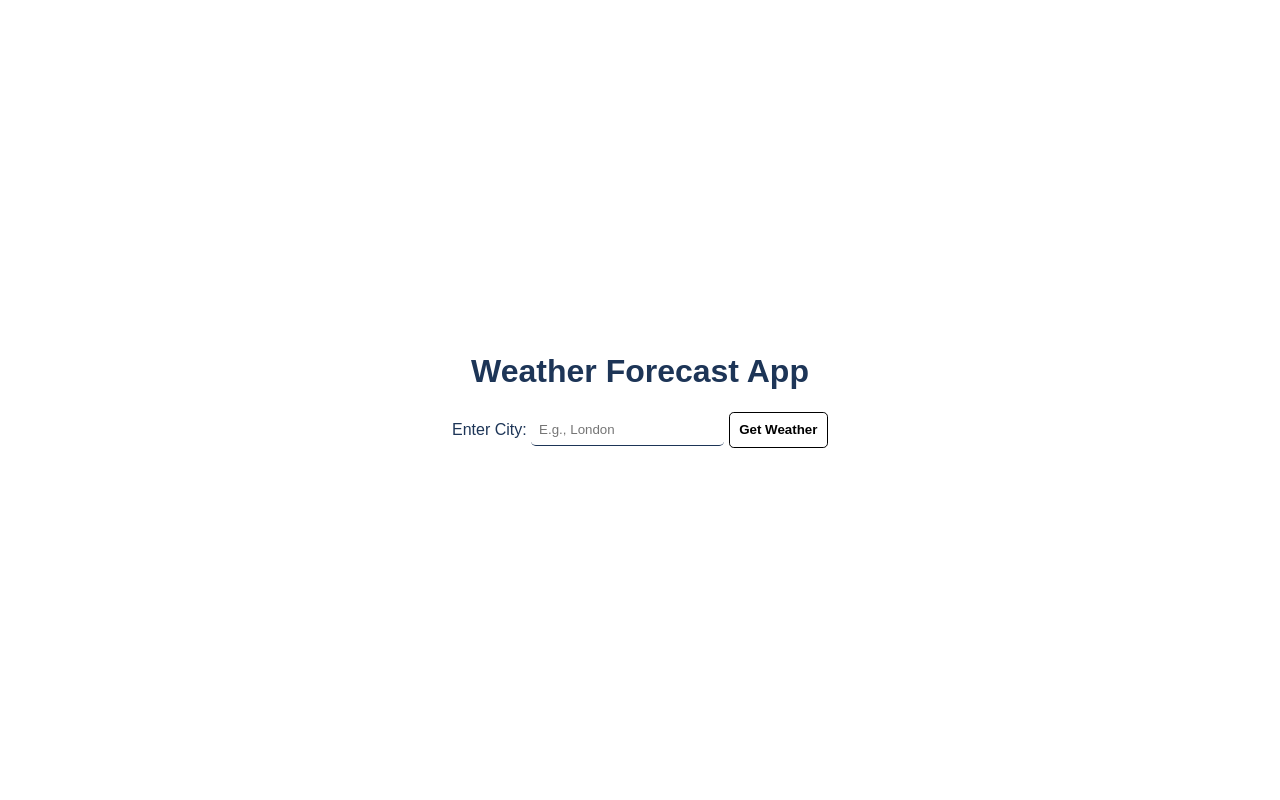
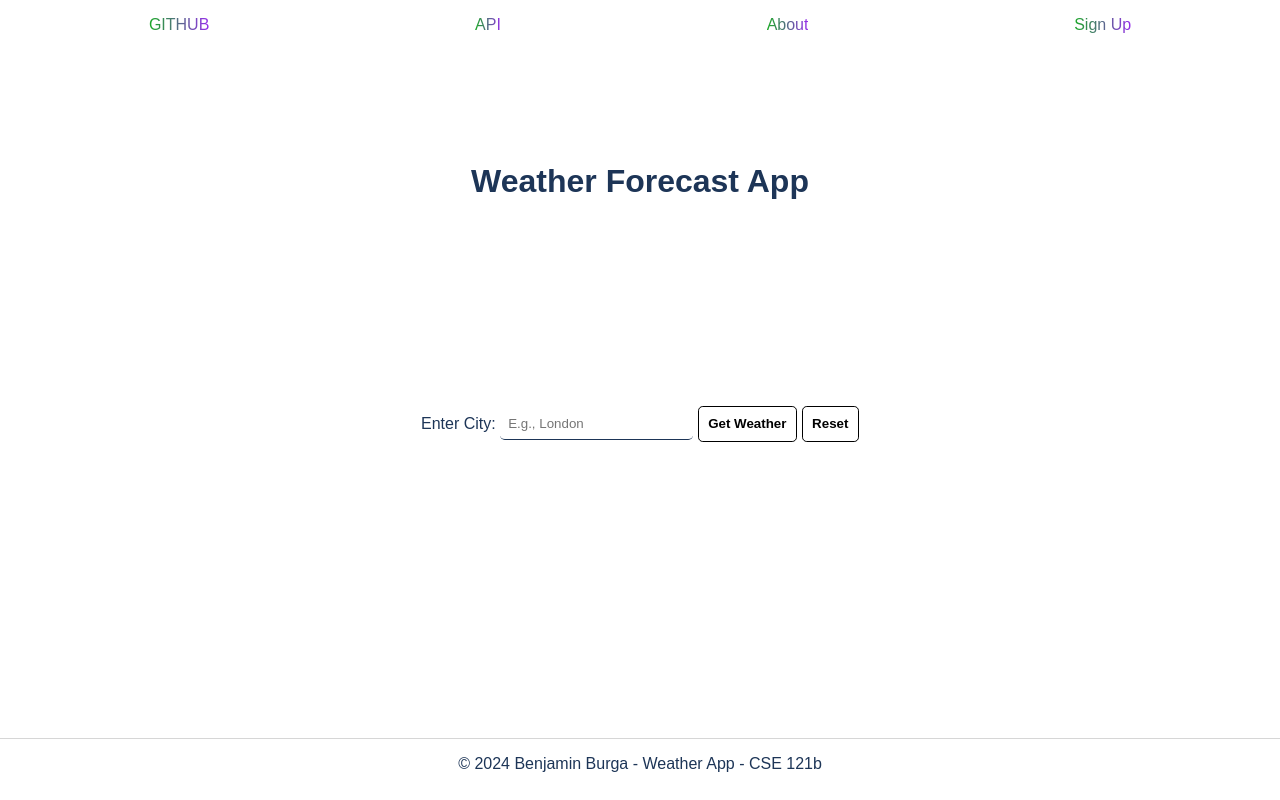
Before and after one commit to benjaminburga/CSE-121B, a plain HTML site: page Weather_Forecast_app.html in a window 1280 px wide. Drawn offline with Linux system fonts and the light colour scheme.

Commit message:
Update HTML, CSS, and JavaScript files for the weather forecast app.

```diff
--- a/Weather_Forecast_app.html
+++ b/Weather_Forecast_app.html
@@ -6,18 +6,31 @@
     <link rel="stylesheet" href="styles/style-app.css">
     <title>Weather Forecast App</title>
 </head>
+<header>
+    <nav>
+        <a href="https://github.com/benjaminburga/cse121b">GITHUB</a>
+        <a href="https://openweathermap.org/api">API</a>
+        <a href="about.html">About</a>
+        <a href="index.php?action=signup">Sign Up</a>
+
+    </nav>
+</header>
 <body>
+
     <div class="container">
         <h1>Weather Forecast App</h1>
         <div class="input-container">
             <label for="cityInput">Enter City:</label>
             <input type="text" id="cityInput" placeholder="E.g., London">
             <button onclick="getWeather()">Get Weather</button>
+            <button id="resetButton" class="reset">Reset</button>
         </div>
         <div id="weatherInfo"></div>
     </div>
+</body>
+<footer>
+        <p>© 2024 Benjamin Burga -  Weather App - CSE 121b</p>
+</footer>
 
     <script src="scripts/app.js"></script>
-</body>
-
 </html>
--- a/scripts/app.js
+++ b/scripts/app.js
@@ -1,5 +1,5 @@
 function getWeather() {
-    const apiKey = 'a699049b0b45b54ba8a2c400887c288d    ';
+    const apiKey = 'a699049b0b45b54ba8a2c400887c288d';
     const cityInput = document.getElementById('cityInput');
     const weatherInfo = document.getElementById('weatherInfo');
 
@@ -22,8 +22,11 @@ function getWeather() {
 
 function displayWeather(data) {
     const weatherInfo = document.getElementById('weatherInfo');
-    const temperature = Math.round(data.main.temp - 273.15); // Convert from Kelvin to Celsius
+    const temperature = Math.round(data.main.temp - 273.15); // Convertir de Kelvin a Celsius
     const description = data.weather[0].description;
 
+    // Mostrar la información del clima
     weatherInfo.innerHTML = `Current Weather in ${data.name}: ${temperature}°C, ${description}`;
 }
+
+// Resto de tu código HTML y CSS
--- a/styles/style-app.css
+++ b/styles/style-app.css
@@ -1,8 +1,28 @@
+nav{
+    padding: 1rem;
+    display: flex;
+    justify-content: space-around;
+    border-radius: 5px;
+
+}
+nav a{
+    color: black;
+    text-decoration: none;
+    background: linear-gradient(to right, #1aaa26, #962deb);
+    -webkit-background-clip: text;
+    color: transparent;
+}
+nav a:hover{
+    padding: .2em;
+    transition: 0.5s;
+    background: linear-gradient(to right, #69203c, #962deb);
+    -webkit-background-clip: text;
+    font-weight: bolder;
+
+}
+
 body {
     font-family: Arial, sans-serif;
-    display: flex;
-    align-items: center;
-    justify-content: center;
     height: 100vh;
     margin: 0;
     background-color: #fff;
@@ -11,6 +31,13 @@ body {
 
 .container {
     text-align: center;
+    margin: 0;
+    background-color: #fff;
+    color: #1d3557;
+    display: grid;
+    justify-content: center;
+    align-items: center;
+    height: 86vh;
 }
 input{
     border-radius: 0.3rem;
@@ -18,7 +45,6 @@ input{
     padding: 0.5rem;
     border: none;
     border-bottom: 1px solid #1d3557;
-
 
 }
 input:focus{
@@ -55,3 +81,7 @@ button:hover{
     color: transparent; /* Hace el color del texto transparente para que se muestre el degradado de fondo */
     font-size: 24px;
 }
+footer{
+    text-align: center;
+    border-top: 1px solid #cccc;
+}
```
Also changed, not shown: about.html (added, +36 -0 lines).
